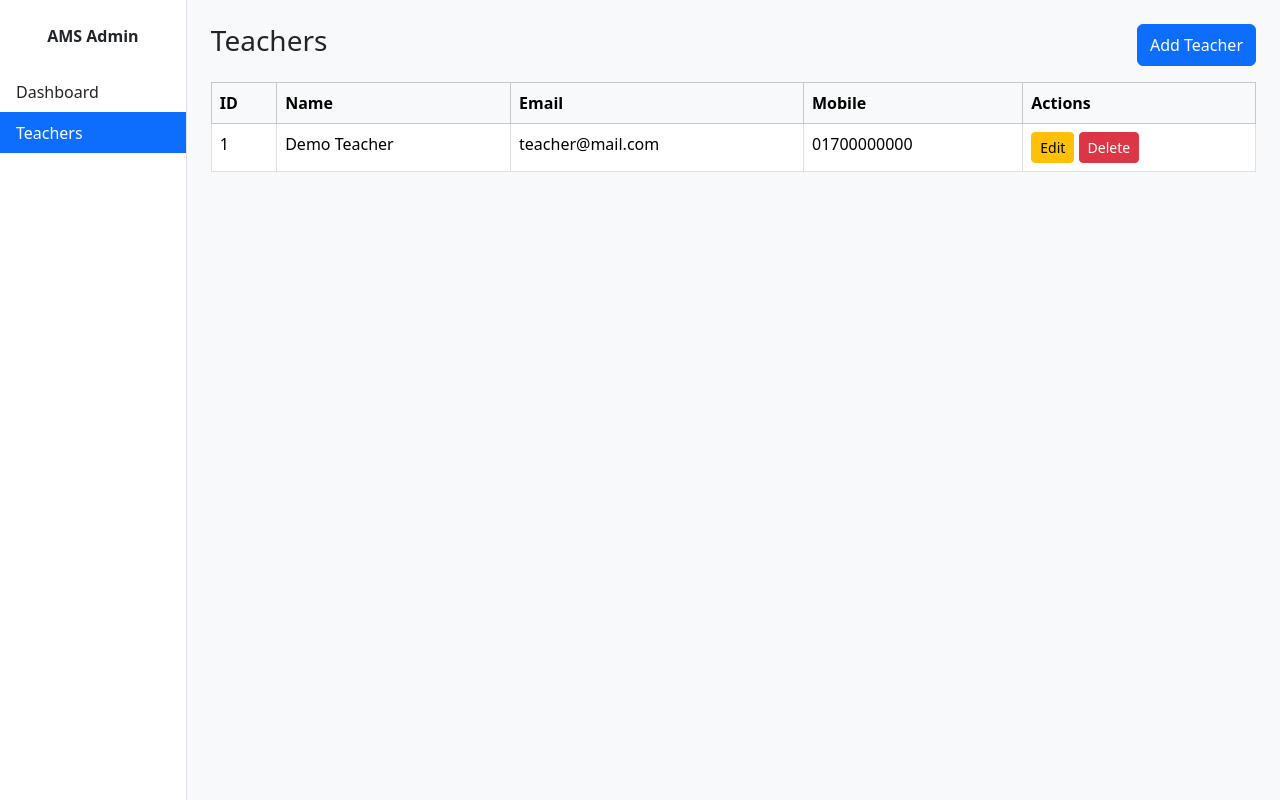
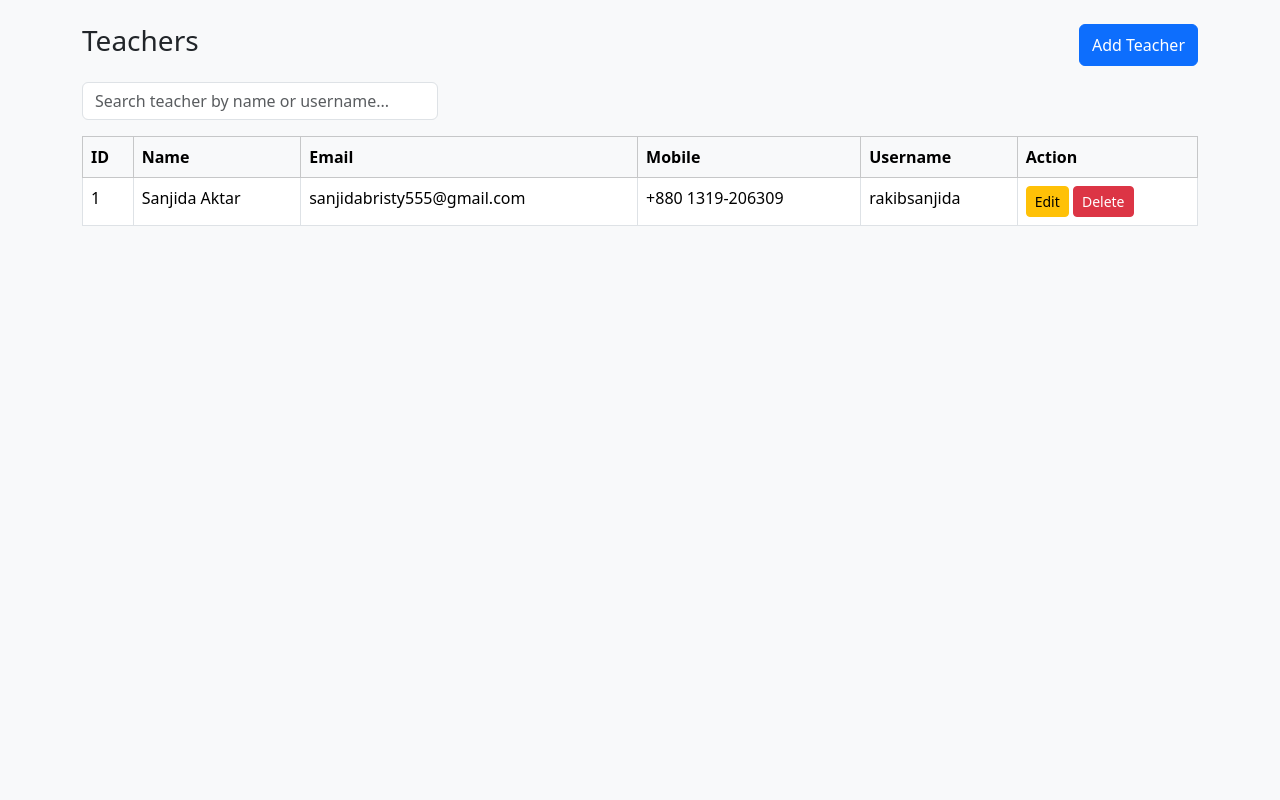
Before and after one commit to rakibhossendev/Attendance_management_system, a Flask app: page /admin/teachers in a window 1280 px wide. Run offline with Flask 3, Linux system fonts and the light colour scheme.

Commit message:
add Teacher CRUD system

```diff
--- a/app/routes/admin/teachers.py
+++ b/app/routes/admin/teachers.py
@@ -1,7 +1,58 @@
-from flask import Blueprint, render_template
+from flask import Blueprint, render_template, request, redirect, url_for
+from app.models import Teacher
+from app.extensions import db
 
 teacher_bp = Blueprint("teacher_admin", __name__)
 
+
 @teacher_bp.route("/admin/teachers")
 def teachers():
-    return render_template("admin/teachers.html")
+
+    teachers = Teacher.query.all()
+
+    return render_template("admin/teachers.html", teachers=teachers)
+
+
+@teacher_bp.route("/admin/add-teacher", methods=["POST"])
+def add_teacher():
+
+    name = request.form.get("name")
+    email = request.form.get("email")
+    mobile = request.form.get("mobile")
+    username = request.form.get("username")
+    password = request.form.get("password")
+
+    teacher = Teacher(
+        name=name,
+        email=email,
+        mobile=mobile,
+        username=username
+    )
+
+    teacher.set_password(password)
+
+    db.session.add(teacher)
+    db.session.commit()
+
+    return redirect(url_for("teacher_admin.teachers"))
+
+
+@teacher_bp.route("/admin/update-teacher/<int:id>", methods=["POST"])
+def update_teacher(id):
+    teacher = Teacher.query.get_or_404(id)
+    teacher.name = request.form.get("name")
+    teacher.email = request.form.get("email")
+    teacher.mobile = request.form.get("mobile")
+    teacher.username = request.form.get("username")
+    password = request.form.get("password")
+    if password:
+        teacher.set_password(password)
+    db.session.commit()
+    return redirect(url_for("teacher_admin.teachers"))
+
+@teacher_bp.route("/admin/delete-teacher/<int:id>", methods=["POST"])
+def delete_teacher(id):
+    teacher = Teacher.query.get_or_404(id)
+    db.session.delete(teacher)
+    db.session.commit()
+    return redirect(url_for("teacher_admin.teachers"))
--- /dev/null
+++ b/app/static/js/search.js
@@ -0,0 +1,26 @@
+document.addEventListener("DOMContentLoaded", function(){
+
+let input = document.getElementById("teacherSearch");
+
+input.addEventListener("keyup", function(){
+
+let filter = input.value.toLowerCase();
+
+let rows = document.querySelectorAll("#teacherTable tbody tr");
+
+rows.forEach(function(row){
+
+let text = row.textContent.toLowerCase();
+
+if(text.includes(filter)){
+row.style.display = "";
+}
+else{
+row.style.display = "none";
+}
+
+});
+
+});
+
+});
--- a/app/templates/admin/teachers.html
+++ b/app/templates/admin/teachers.html
@@ -2,31 +2,7 @@
 
 {% block content %}
 
-<div class="d-flex">
-
-<!-- Sidebar -->
-<div class="bg-white border-end sidebar">
-
-<div class="sidebar-heading text-center py-4 fw-bold">
-AMS Admin
-</div>
-
-<div class="list-group list-group-flush">
-
-<a href="/" class="list-group-item list-group-item-action">
-Dashboard
-</a>
-
-<a href="/admin/teachers" class="list-group-item list-group-item-action active">
-Teachers
-</a>
-
-</div>
-
-</div>
-
-<!-- Content -->
-<div class="container-fluid p-4">
+<div class="container mt-4">
 
 <div class="d-flex justify-content-between mb-3">
 
@@ -36,12 +12,25 @@ Teachers
 Add Teacher
 </button>
 
+
+</div>
+<div class="row mb-3">
+
+<div class="col-md-4">
+
+<input
+type="text"
+id="teacherSearch"
+class="form-control"
+placeholder="Search teacher by name or username...">
+
+</div>
+
 </div>
 
 <div class="table-responsive">
 
-<table class="table table-bordered table-hover">
-
+<table class="table table-bordered table-hover" id="teacherTable">
 <thead class="table-light">
 
 <tr>
@@ -49,29 +38,103 @@ Add Teacher
 <th>Name</th>
 <th>Email</th>
 <th>Mobile</th>
-<th>Actions</th>
+<th>Username</th>
+<th>Action</th>
 </tr>
 
 </thead>
 
 <tbody>
 
+{% for teacher in teachers %}
+
 <tr>
-<td>1</td>
-<td>Demo Teacher</td>
-<td>teacher@mail.com</td>
-<td>01700000000</td>
+
+<td>{{ teacher.id }}</td>
+<td>{{ teacher.name }}</td>
+<td>{{ teacher.email }}</td>
+<td>{{ teacher.mobile }}</td>
+<td>{{ teacher.username }}</td>
 <td>
-<button class="btn btn-sm btn-warning">Edit</button>
-<button class="btn btn-sm btn-danger">Delete</button>
+
+<button
+class="btn btn-sm btn-warning"
+data-bs-toggle="modal"
+data-bs-target="#editTeacher{{ teacher.id }}">
+Edit
+</button>
+<form method="POST" action="/admin/delete-teacher/{{ teacher.id }}" style="display:inline;">
+<button
+class="btn btn-sm btn-danger"
+onclick="return confirm('Are you sure you want to delete this teacher?')">
+Delete
+</button>
+</form>
+
 </td>
 </tr>
 
+{% endfor %}
+
+{% for teacher in teachers %}
+
+<div class="modal fade" id="editTeacher{{ teacher.id }}">
+
+<div class="modal-dialog">
+
+<div class="modal-content">
+
+<div class="modal-header">
+<h5>Edit Teacher</h5>
+</div>
+
+<div class="modal-body">
+
+<form method="POST" action="/admin/update-teacher/{{ teacher.id }}">
+
+<div class="mb-2">
+<label>Name</label>
+<input name="name" value="{{ teacher.name }}" type="text" class="form-control">
+</div>
+
+<div class="mb-2">
+<label>Email</label>
+<input name="email" value="{{ teacher.email }}" type="email" class="form-control">
+</div>
+
+<div class="mb-2">
+<label>Mobile</label>
+<input name="mobile" value="{{ teacher.mobile }}" type="text" class="form-control">
+</div>
+
+<div class="mb-2">
+<label>Username</label>
+<input name="username" value="{{ teacher.username }}" type="text" class="form-control">
+</div>
+
+<div class="mb-2">
+<label>New Password (optional)</label>
+<input name="password" type="password" class="form-control">
+</div>
+
+<button class="btn btn-success w-100 mt-2">
+Update Teacher
+</button>
+
+</form>
+
+</div>
+
+</div>
+
+</div>
+
+</div>
+
+{% endfor %}
 </tbody>
 
 </table>
-
-</div>
 
 </div>
 
@@ -92,31 +155,31 @@ Add Teacher
 
 <div class="modal-body">
 
-<form>
+<form method="POST" action="/admin/add-teacher">
 
 <div class="mb-2">
 <label>Name</label>
-<input type="text" class="form-control">
+<input name="name" type="text" class="form-control" required>
 </div>
 
 <div class="mb-2">
 <label>Email</label>
-<input type="email" class="form-control">
+<input name="email" type="email" class="form-control">
 </div>
 
 <div class="mb-2">
 <label>Mobile</label>
-<input type="text" class="form-control">
+<input name="mobile" type="text" class="form-control">
 </div>
 
 <div class="mb-2">
 <label>Username</label>
-<input type="text" class="form-control">
+<input name="username" type="text" class="form-control" required>
 </div>
 
 <div class="mb-2">
 <label>Password</label>
-<input type="password" class="form-control">
+<input name="password" type="password" class="form-control" required>
 </div>
 
 <button class="btn btn-success w-100 mt-2">
--- a/app/templates/base.html
+++ b/app/templates/base.html
@@ -15,6 +15,8 @@
 <script src="https://cdn.jsdelivr.net/npm/bootstrap@5.3.2/dist/js/bootstrap.bundle.min.js"></script>
 <body class="bg-light">
 
+
+<script src="{{ url_for('static', filename='js/search.js') }}"></script>
 {% block content %}{% endblock %}
 
 </body>
```
Also changed, not shown: app/models.py (+42 -2 lines), instance/attendance.db.
